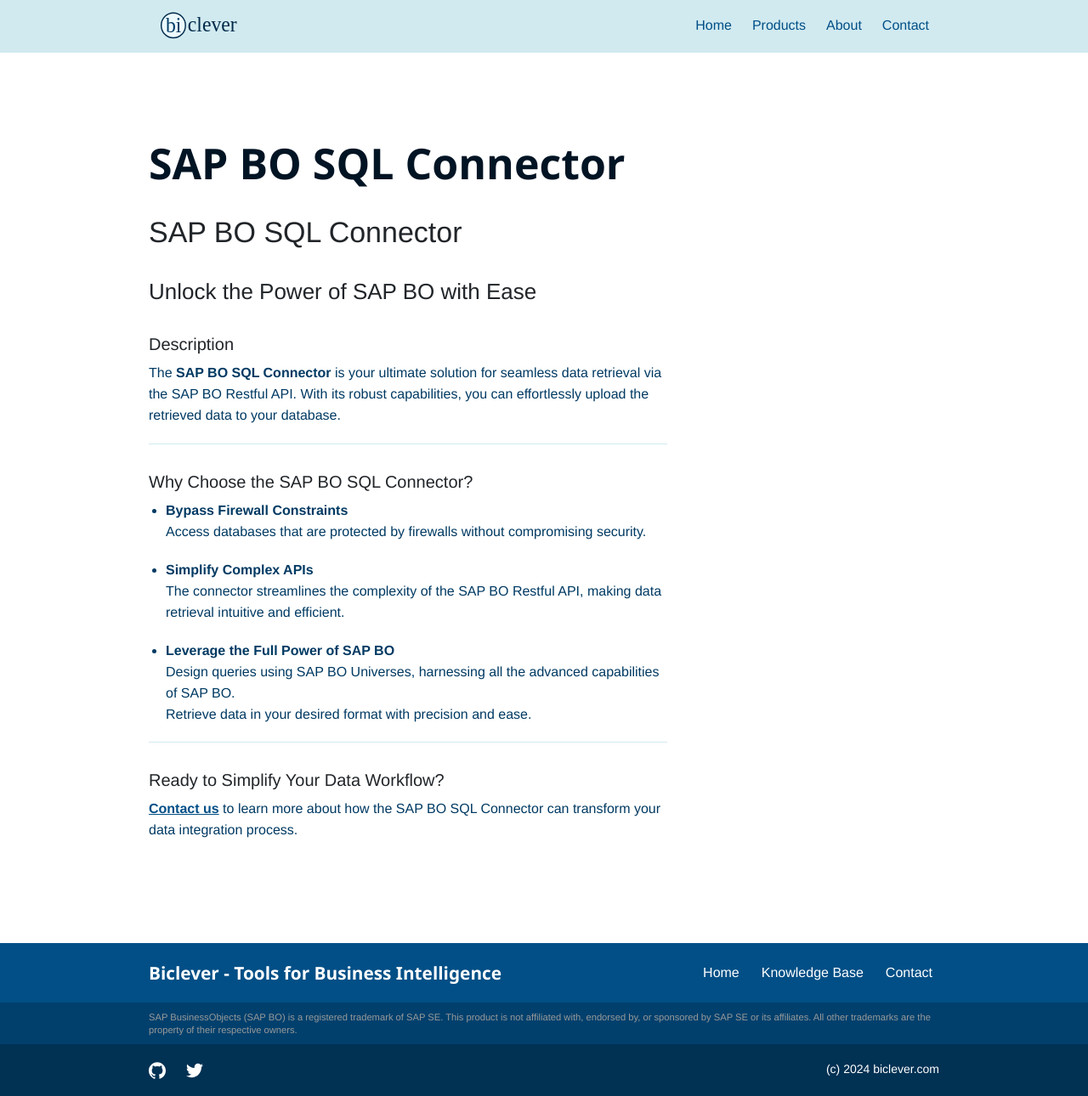
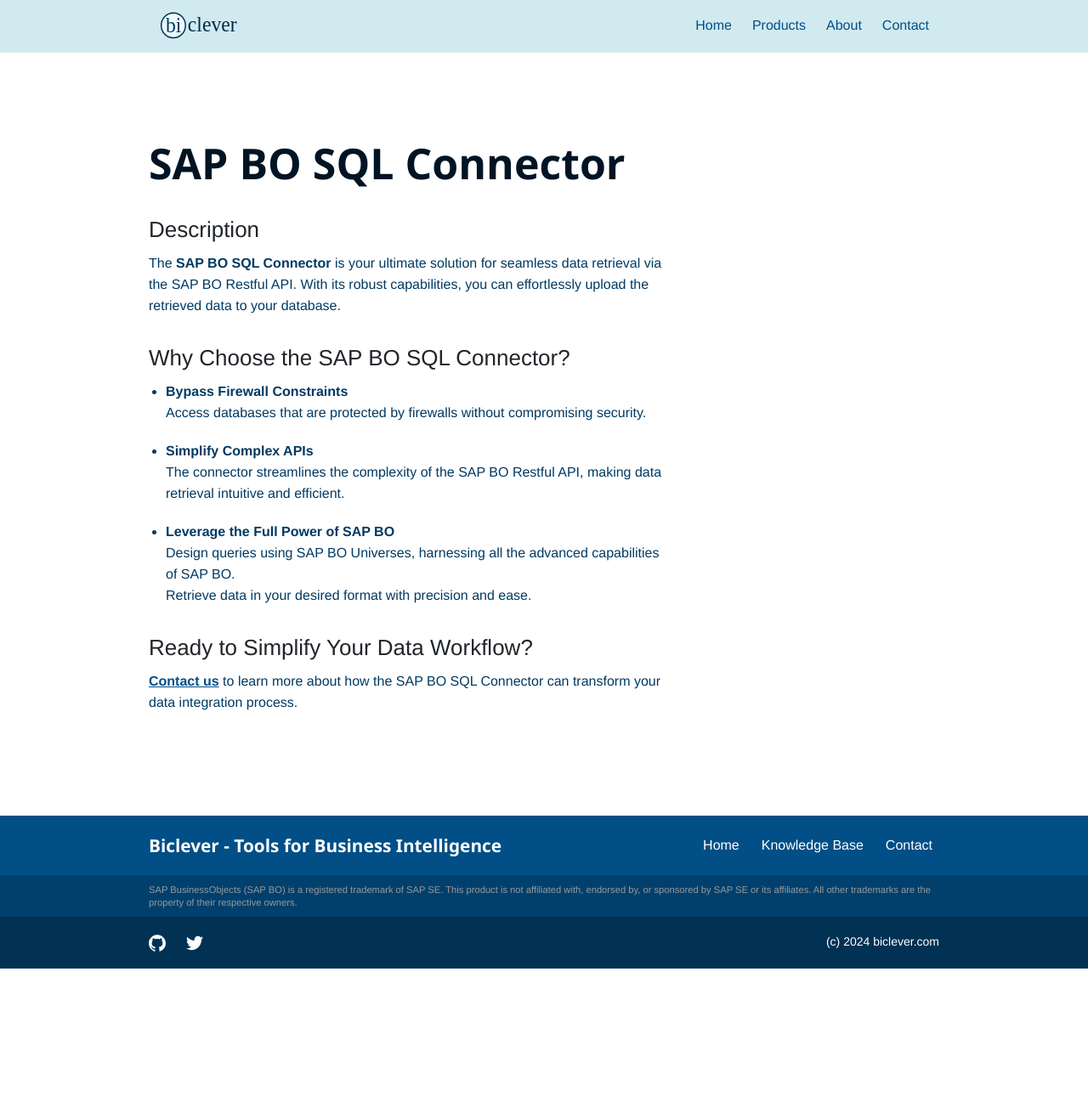
Before and after one commit to biclever/biclever.github.io, a Jekyll site: the page built from _products/bo-sql-connector.md, in a window 1280 px wide. Shown: the whole page at 85% size. Built offline with Jekyll 4.4.1, drawn with Linux system fonts in a browser that asks for light colours; after the commit the page ends 1140 px from its top, so only the background shows below that.

Commit message:
connector formatting

```diff
--- a/_layouts/home.html
+++ b/_layouts/home.html
@@ -24,7 +24,7 @@
 <div class="strip">
   <div class="container pt-6 pb-6 pb-md-10">
     <div class="row justify-content-start">
-      {% assign limit = site.home.limit_products | default: 6 %}
+      {% assign limit = site.home.limit_products | default: 10 %}
       {% assign products = site.products | where: "published", true | sort: "weight" %}
       {% for product in products limit: limit %}
       <div class="col-12 col-md-4 mb-1">
--- a/_products/bo-sql-connector.md
+++ b/_products/bo-sql-connector.md
@@ -3,19 +3,13 @@
 description: The connector allows retrieving data via SAP BO Restful API and uploading them to a database.
 date: 2024-05-25T10:45:00+10:00
 published: true
-weight: 5
+weight: 6
 ---
 
-# SAP BO SQL Connector
-
-## Unlock the Power of SAP BO with Ease
-
-### Description
+## Description
 The **SAP BO SQL Connector** is your ultimate solution for seamless data retrieval via the SAP BO Restful API. With its robust capabilities, you can effortlessly upload the retrieved data to your database.
 
----
-
-### Why Choose the SAP BO SQL Connector?
+## Why Choose the SAP BO SQL Connector?
 
 - **Bypass Firewall Constraints**
   Access databases that are protected by firewalls without compromising security.
@@ -27,8 +21,6 @@
   Design queries using SAP BO Universes, harnessing all the advanced capabilities of SAP BO.
   Retrieve data in your desired format with precision and ease.
 
----
-
-### Ready to Simplify Your Data Workflow?
+## Ready to Simplify Your Data Workflow?
 
 [**Contact us**](https://biclever.com/contact/) to learn more about how the SAP BO SQL Connector can transform your data integration process.
```
